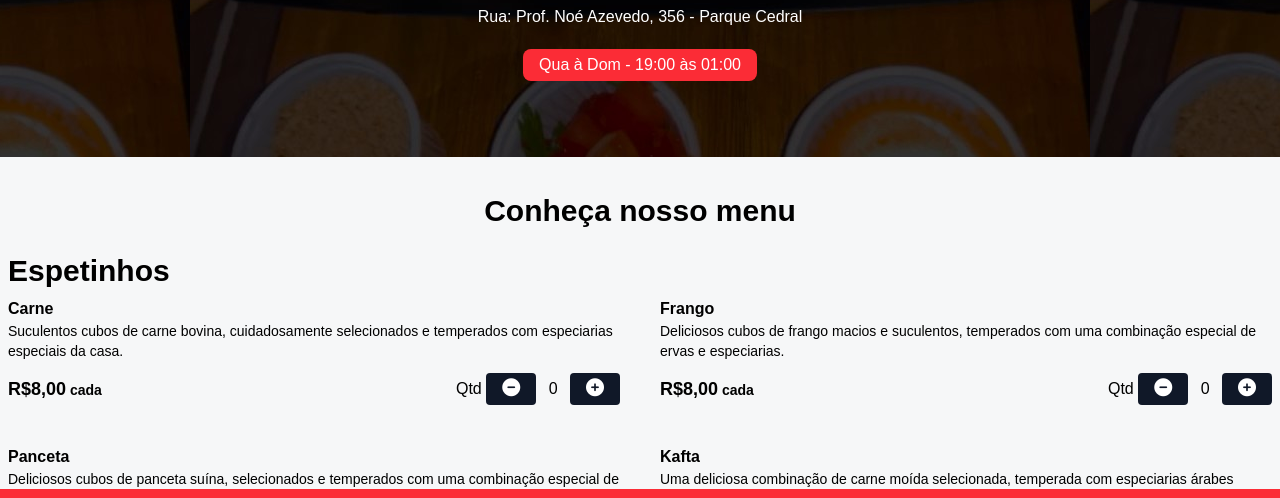
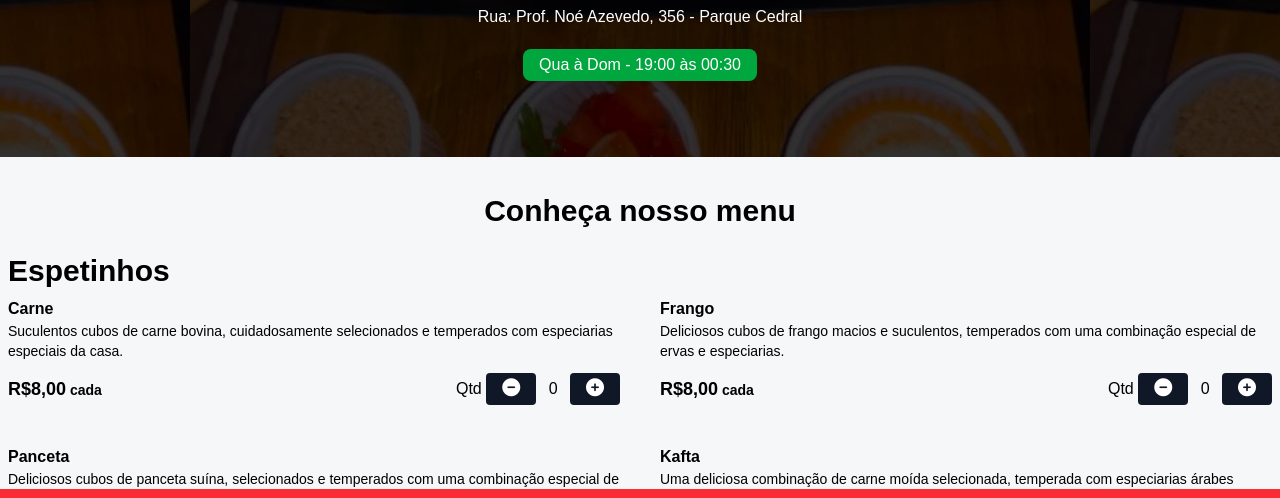
Before and after one commit to Danyel492/espetinho-gui, a website: page index.html in a window 1280 px wide. Shown: the part 263-761 px from the top of the page. Drawn offline with nearby package versions, Linux system fonts and the light colour scheme.

Commit message:
update restaurant hours and clean up unused CSS styles

```diff
--- a/index.html
+++ b/index.html
@@ -31,7 +31,7 @@
             <span class="text-white font-medium">Rua: Prof. Noé Azevedo, 356 - Parque Cedral</span>
 
             <div class="bg-green-600 px-4 py-1 rounded-lg mt-5" id="date-span">
-                <span class="text-white font-medium">Qua à Dom - 19:00 às 01:00</span>
+                <span class="text-white font-medium">Qua à Dom - 19:00 às 00:30</span>
             </div>
         </div>
     </header>
--- a/script.js
+++ b/script.js
@@ -272,7 +272,7 @@ checkoutBtn.addEventListener("click", () => {
 function checkRestaurantOpen() {
     const data = new Date()
     const hora = data.getHours()
-    return hora >= 19 && hora < 1 //true = restaurante aberto
+    return hora >= 19 //true = restaurante aberto
 }
 
 const isOpen = checkRestaurantOpen()
```
Also changed, not shown: styles/output.css.
